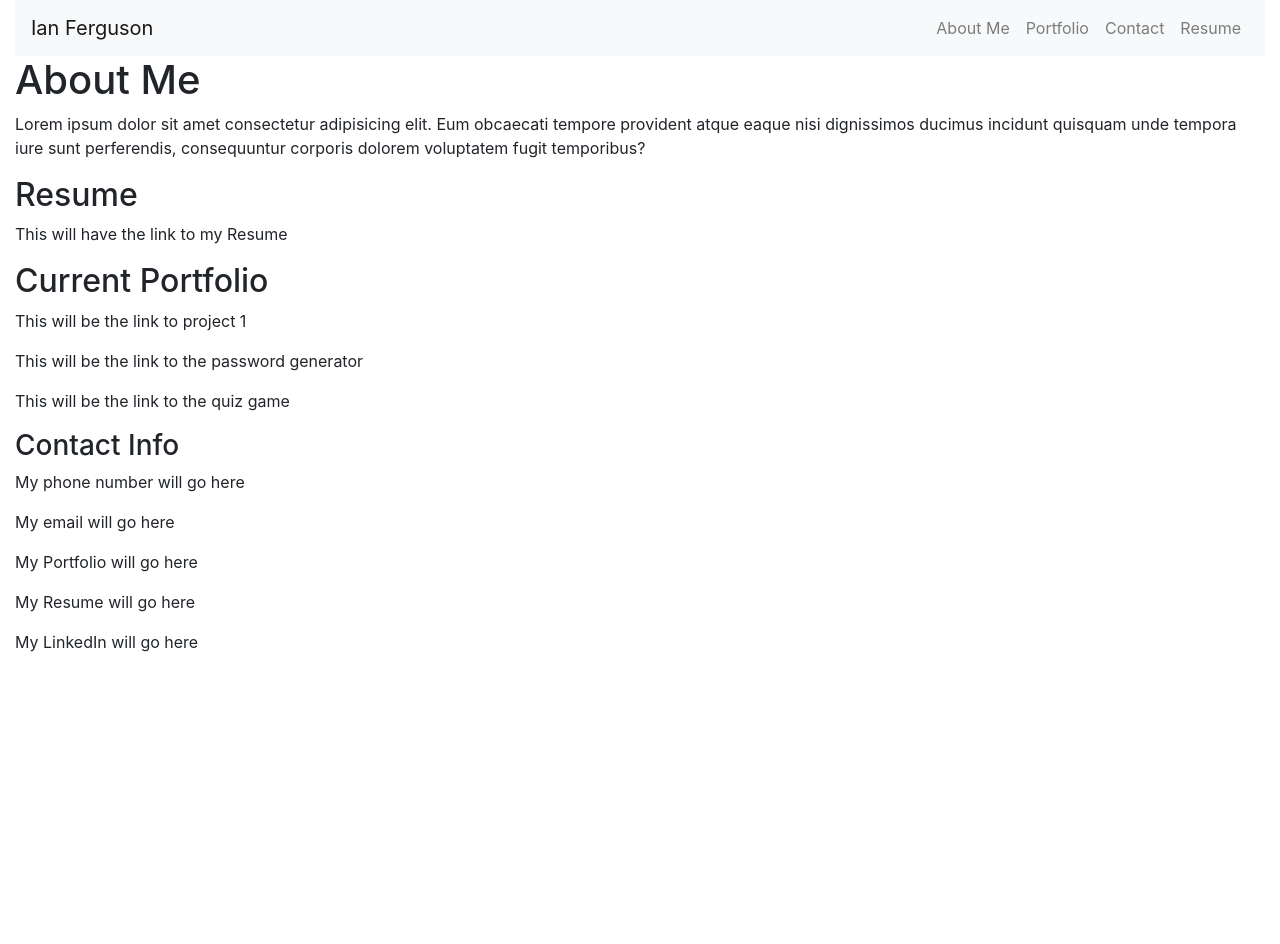
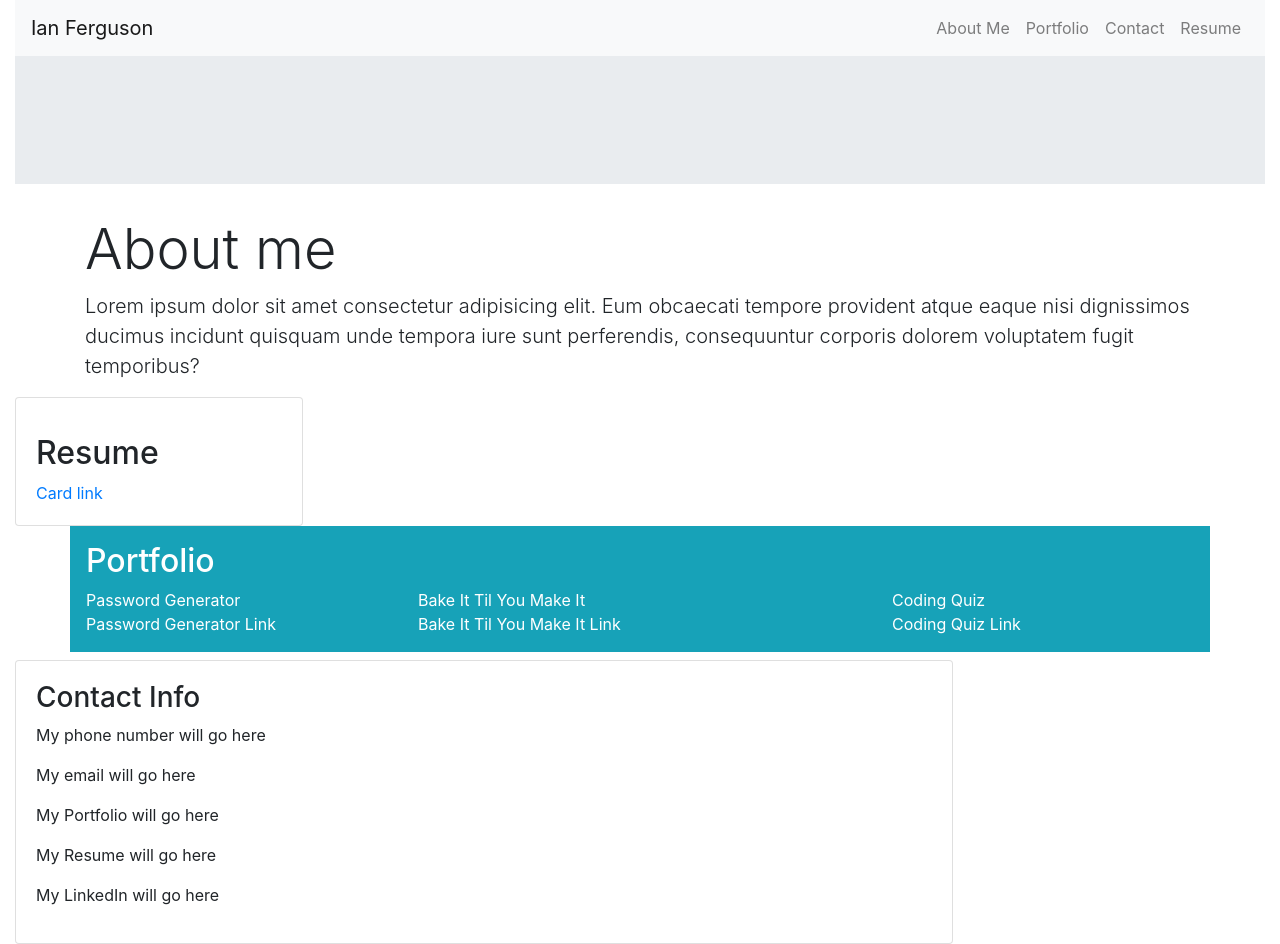
Before and after one commit to IanFerguson-36/projected-portfolio-progress, a plain HTML site: page index.html in a window 1280 px wide. Before the commit the page ends 800 px from the top, so only its background shows below. Drawn offline with nearby package versions, Linux system fonts and the light colour scheme.

Commit message:
more bootstrap styling

```diff
--- a/index.html
+++ b/index.html
@@ -52,21 +52,55 @@
         </div>
       </nav>
       <div>
-        <h1>About Me</h1>
-        <p>
-          Lorem ipsum dolor sit amet consectetur adipisicing elit. Eum obcaecati
-          tempore provident atque eaque nisi dignissimos ducimus incidunt
-          quisquam unde tempora iure sunt perferendis, consequuntur corporis
-          dolorem voluptatem fugit temporibus?
+        <div class="jumbotron jumbotron-fluid"></div>
+        <div class="container">
+          <h1 class="display-4">About me</h1>
+          <p class="lead">
+            Lorem ipsum dolor sit amet consectetur adipisicing elit. Eum
+            obcaecati tempore provident atque eaque nisi dignissimos ducimus
+            incidunt quisquam unde tempora iure sunt perferendis, consequuntur
+            corporis dolorem voluptatem fugit temporibus?
+          </p>
+        </div>
+      </div>
+      <div class="card" style="width: 18rem">
+
+        <div class="card-body">
+
           </p>
           <h2>Resume</h2>
-        <p>This will have the link to my Resume</p>
-        <div>
-            <h2>Current Portfolio</h2>
-            <p>This will be the link to project 1</p>
-            <p>This will be the link to the password generator</p>
-            <p>This will be the link to the quiz game</p>
+          <a href="#" class="card-link">Card link</a>
         </div>
+      </div>
+      <div class="container p-3 mb-2 bg-info text-white">
+       <div class="text-left">
+        <h2>Portfolio</h2>
+        </div>
+        <div class="row">
+          <div class="col">
+            Password Generator
+          </div>
+          <div class="col-5">
+            Bake It Til You Make It
+          </div>
+          <div class="col">
+           Coding Quiz
+          </div>
+        </div>
+        <div class="row">
+          <div class="col">
+           Password Generator Link
+          </div>
+          <div class="col-5">
+            Bake It Til You Make It Link
+          </div>
+          <div class="col">
+           Coding Quiz Link
+          </div>
+        </div>
+      </div>
+      <div class="card w-75">
+        <div class="card-body">
            <footer>
         <h3>Contact Info</h3>
         <p>My phone number will go here</p>
@@ -74,9 +108,9 @@
         <p>My Portfolio will go here</p>
         <p>My Resume will go here</p>
         <p>My LinkedIn will go here</p>
-
-
       </footer>
+    </div>
+</div>
 </div>
 
     <script
```
Lines whose indentation alone changed are shown as unchanged.
